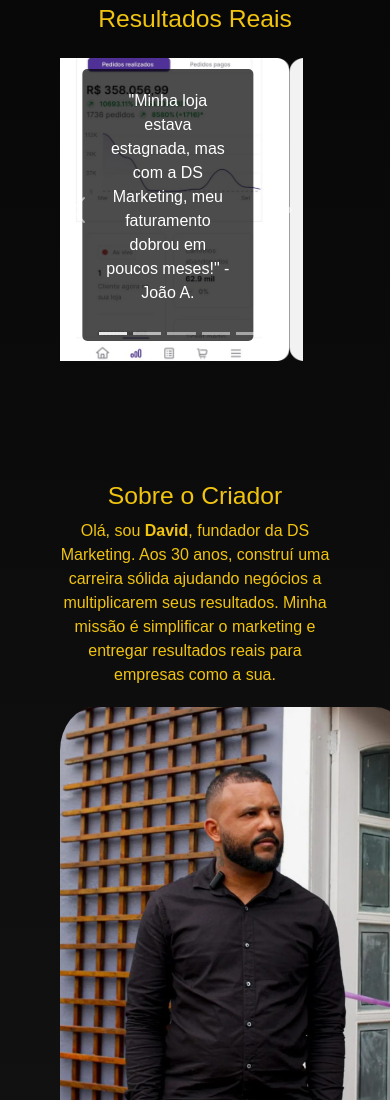
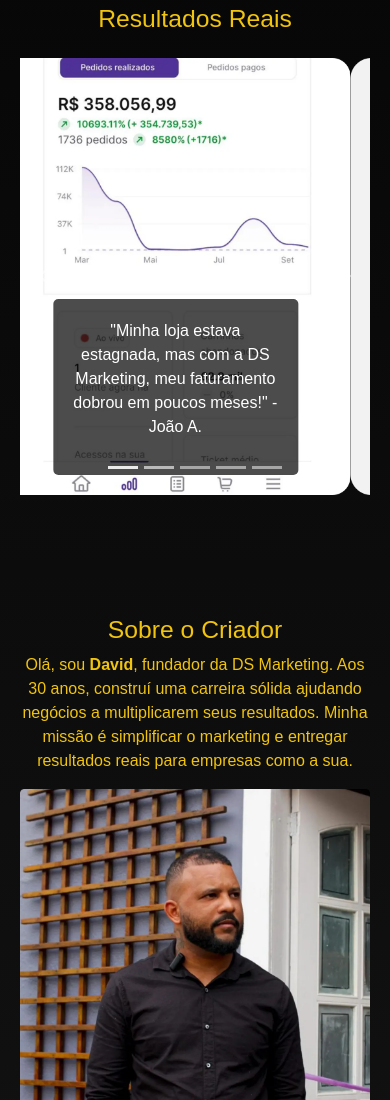
Before and after one commit to tiagocodehub/dsmarketingassessoria, a plain HTML site: page index.html in a window 390 px wide. Shown: the part 900-2000 px from the top of the page. Drawn offline with nearby package versions, Linux system fonts and the light colour scheme.

Commit message:
Responsividade melhorada

```diff
--- a/index.html
+++ b/index.html
@@ -22,7 +22,7 @@
     </div>
 
     <!-- Provas Sociais -->
-    <div class="container section" style="padding: 60px ">
+    <div class="container section">
         <h2 class="text-center">Resultados Reais</h2>
         <div id="carouselExampleIndicators" class="carousel slide mt-4" data-bs-ride="carousel">
             <div class="carousel-indicators">
@@ -51,7 +51,7 @@
                         <p>A equipe da DS Marketing transformou completamente a minha presença digital!" - Maria B.</p>
                     </div>
                 </div>
-                <div class="carousel-item" data-bs-interval="5000"  >
+                <div class="carousel-item" data-bs-interval="5000">
                     <img src="img/prova (3).webp" class="d-block w-100" alt="Resultado 3">
                     <div class="carousel-caption">
                         <p>"Resultados incríveis em menos de 3 meses!" - Carlos C.</p>
@@ -84,14 +84,24 @@
     </div>
 
     <!-- Sobre o Criador -->
-    <div class="container section" style="padding: 60px;">
-        <h2 class="text-center">Sobre o Criador</h2>
-        <p class="text-center">Olá, sou <strong>David</strong>, fundador da DS Marketing. Aos 30 anos, construí uma
-            carreira sólida ajudando negócios a multiplicarem seus resultados. Minha missão é simplificar o marketing e
-            entregar resultados reais para empresas como a sua.</p>
-        <img src="img/david.webp" alt="David" class="d-block mx-auto"
-            style="border-radius: 10%; width: 350px; height: auto; margin-top: 20px;">
+    <div class="container section">
+        <div class="row">
+            <div class="col-md-6 mx-auto">
+                <h2 class="text-center">Sobre o Criador</h2>
+                <p class="text-center">Olá, sou <strong>David</strong>, fundador da DS Marketing. Aos 30 anos, construí
+                    uma
+                    carreira sólida ajudando negócios a multiplicarem seus resultados. Minha missão é simplificar o
+                    marketing e
+                    entregar resultados reais para empresas como a sua.</p>
+
+                <!-- Imagem responsiva e centralizada -->
+                <img src="img/david.webp" alt="David" class="img-fluid d-block mx-auto">
+            </div>
+        </div>
     </div>
+
+
+
 
     <!-- Nossos Serviços -->
     <div class="container section py-5" style="padding: 60px;">
--- a/style.css
+++ b/style.css
@@ -21,6 +21,7 @@ body {
     align-items: center;
     text-align: center;
     color: #fff;
+    padding: 50px;
 }
 .hero h1 {
     font-size: 3.5rem;
@@ -65,7 +66,10 @@ footer {
   /* Para telas pequenas (celulares) */
   @media (min-width: 360px) {
     .carousel {
-      max-width: 90%;
+      max-width: 100%;
+    }
+    .hero h1 {
+      font-size: 2rem;
     }
   }
   /* Para telas médias (tablets) */
```
Also changed, not shown: 3 other files.
